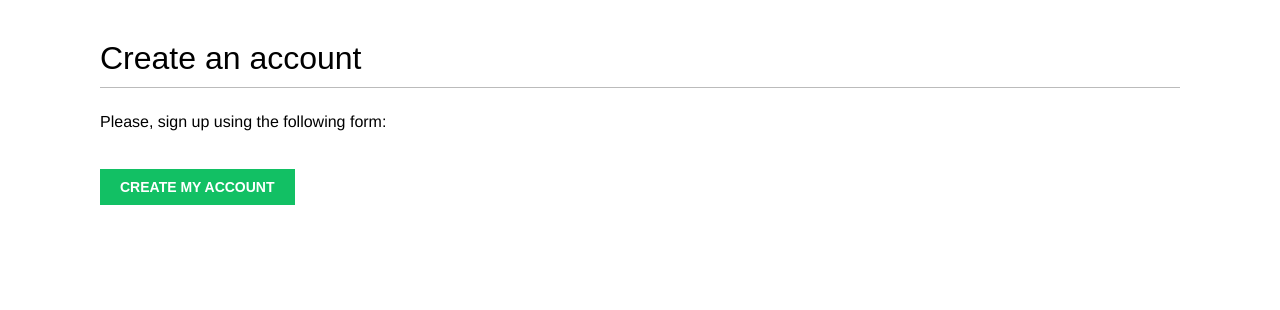
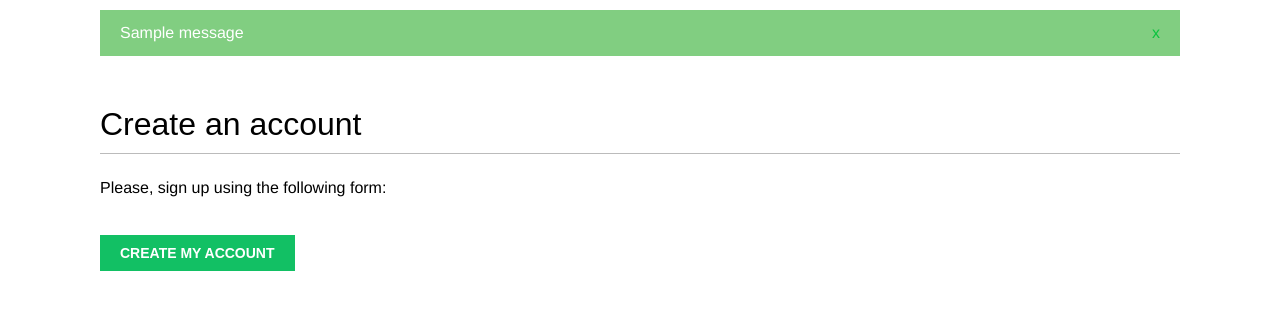
Before and after one commit to aleksey-kerkin/Bookmarks, a Django app: template account/templates/account/register.html in a window 1280 px wide. Shown: the part 47-357 px from the top of the page. Run offline with Django 5.2, Linux system fonts and the light colour scheme; the template is opened without the code that fills it, so the values that code supplies are empty; tables that the repository leaves empty hold one stand-in row (values such as "Sample post"); one stand-in notice (Sample message) is shown; some web fonts are replaced.

Commit message:
Added messages to profile page

```diff
--- a/account/templates/base.html
+++ b/account/templates/base.html
@@ -36,6 +36,16 @@
                 {% endif %}
             </span>
         </div>
+        {% if messages %}
+            <ul class="messages">
+                {% for message in messages %}
+                    <li class="{{ message.tags }}">
+                        {{ message|safe }}
+                        <a href="#" class="close">x</a>
+                    </li>
+                {% endfor %}
+            </ul>
+        {% endif %}
         <div id="content">
             {% block content %}{% endblock %}
         </div>
--- a/account/views.py
+++ b/account/views.py
@@ -1,6 +1,6 @@
 # from django.contrib.auth import authenticate, login
+from django.contrib import messages
 from django.contrib.auth.decorators import login_required
-
 # from django.http import HttpResponse
 from django.shortcuts import render
 
@@ -62,6 +62,9 @@ def edit(request):
         if user_form.is_valid() and profile_form.is_valid():
             user_form.save()
             profile_form.save()
+            messages.success(request, "Profile updated successfully")
+        else:
+            messages.error(request, "Error updating your profile")
     else:
         user_form = UserEditForm(instance=request.user)
         profile_form = ProfileEditForm(instance=request.user.profile)
```
